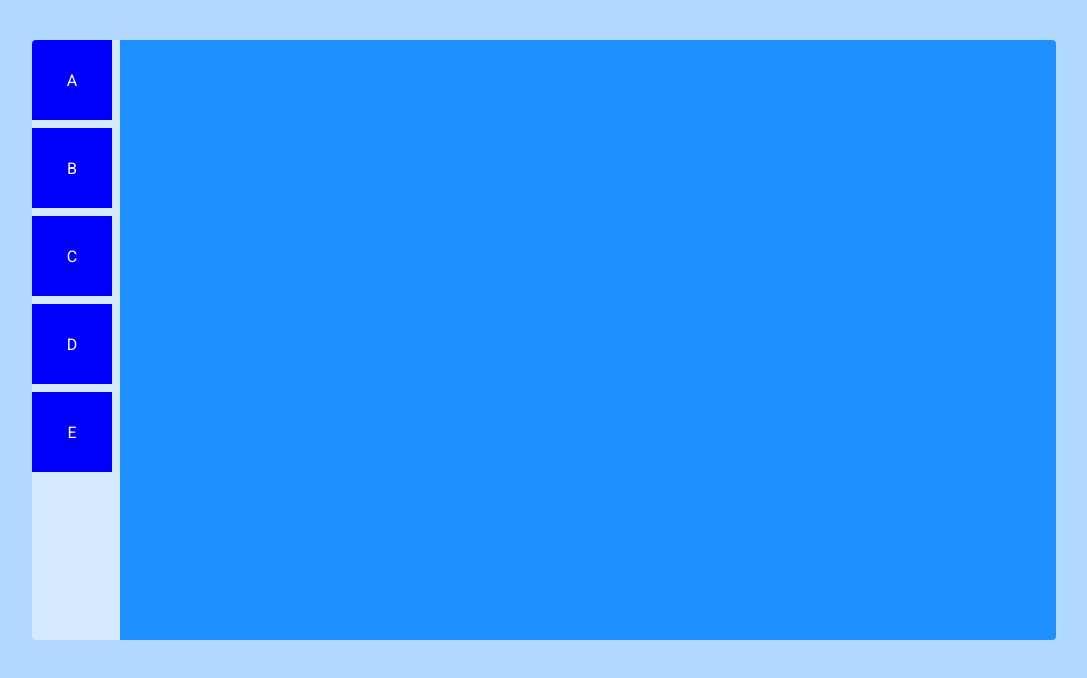
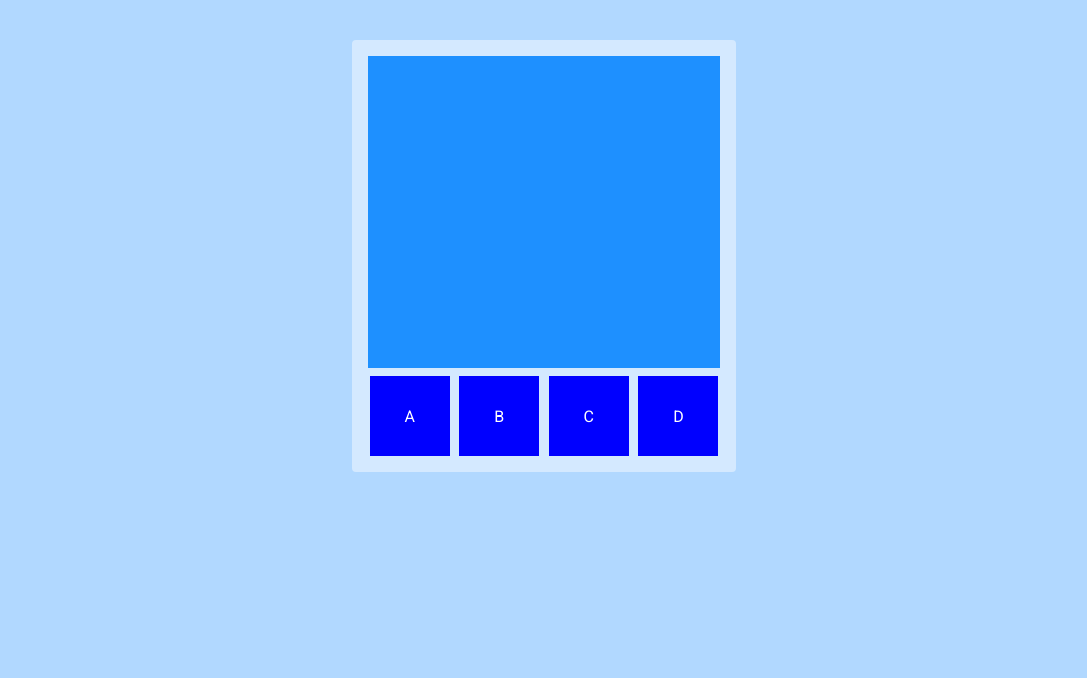
Before and after one commit to silvinodemedeiros/silvino-experiments, an Angular app: page / in a window 1280 px wide. Shown: the top 678 px of the page, without its empty margins (96-1183 px from the left). Built offline with nearby package versions, Linux system fonts and the light colour scheme.

Commit message:
redesigns grid and elements

```diff
--- a/src/app/app.component.css
+++ b/src/app/app.component.css
@@ -1,7 +1,8 @@
 .wrapper {
   position: relative;
-  width: 80vw;
-  height: 75vh;
+  width: 22rem;
+  height: 25rem;
+  padding: 1rem;
   margin-top: 2rem;
   border-radius: 4px;
   background: rgb(212, 233, 255);
--- a/src/app/components/drag-and-drop/drag-and-drop.component.css
+++ b/src/app/components/drag-and-drop/drag-and-drop.component.css
@@ -4,15 +4,15 @@
   height: 100%;
 
   display: grid;
-  grid-template-columns: 5rem 1fr;
-  grid-template-areas: "sidebar content";
+  grid-template-rows: 1fr 5rem;
+  grid-template-areas: "content" "sidebar";
   gap: .5rem;
 }
 
 .sidebar {
   grid-area: sidebar;
   display: flex;
-  flex-direction: column;
+  justify-content: space-evenly;
   gap: .5rem;
 }
 
@@ -34,7 +34,8 @@
 .content {
   grid-area: content;
   display: grid;
-  grid-template-columns: auto auto;
+  grid-template-rows: repeat(2, 1fr);
+  grid-template-columns: repeat(2, 1fr);
   align-content: center;
   justify-content: center;
   gap: .5rem;
--- a/src/app/components/drag-and-drop/drag-and-drop.component.ts
+++ b/src/app/components/drag-and-drop/drag-and-drop.component.ts
@@ -13,8 +13,7 @@ export class DragAndDropComponent implements OnInit {
     {name: 'A'},
     {name: 'B'},
     {name: 'C'},
-    {name: 'D'},
-    {name: 'E'}
+    {name: 'D'}
   ];
 
   allowDrop(ev) {
```
